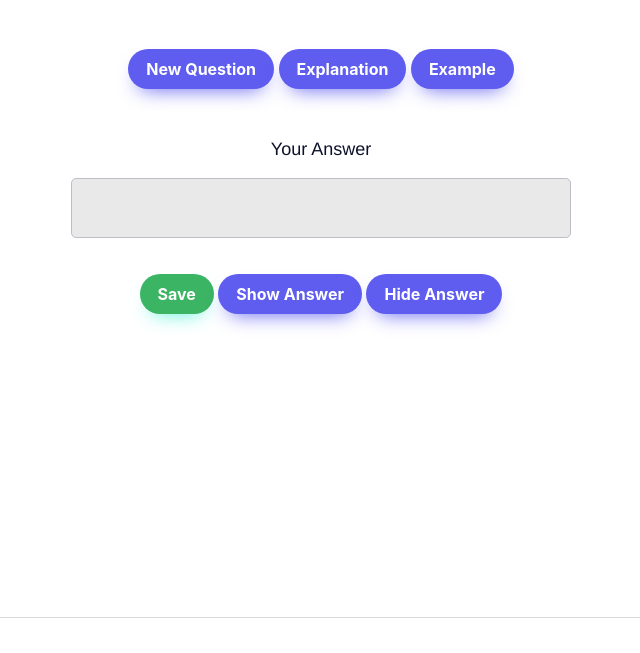
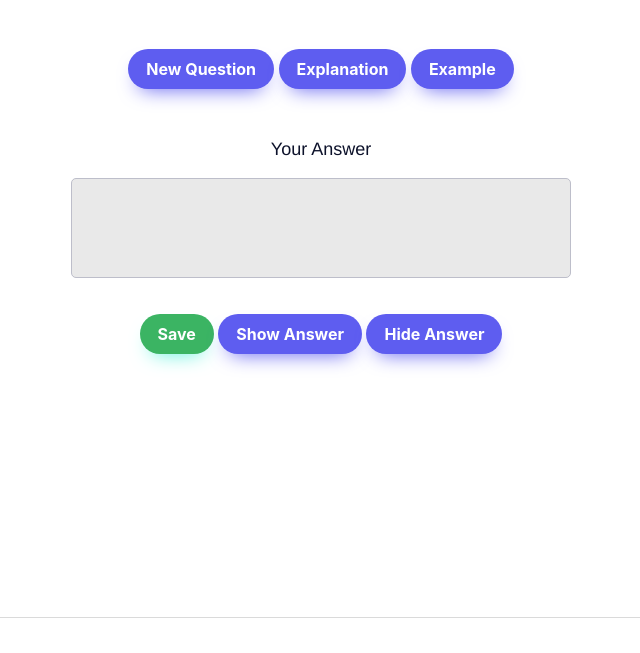
Before and after one commit to paulomarcos/interviewquestions, a Flask app: page / in a window 1280 px wide. Shown: the part 114-767 px from the top of the page, without its empty margins (319-959 px from the left). Run offline with Flask 2, Linux system fonts and the light colour scheme.

```diff
--- a/templates/index.html
+++ b/templates/index.html
@@ -132,7 +132,7 @@
                       background-color: #e9e9e9;
                       border-radius: 5px;
                       width: 500px;
-                      min-height: 60px;
+                      min-height: 100px;
                       max-height:100px;
                       resize: none;
                       border-color:rgb(189, 190, 202);
```
